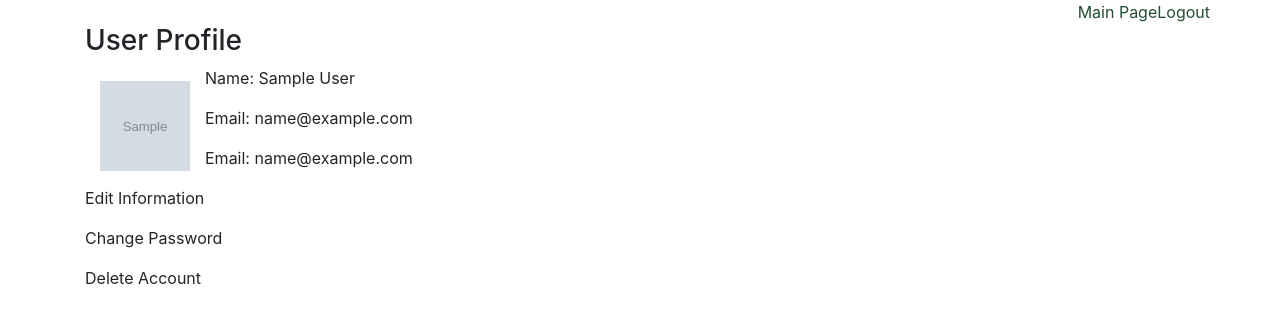
After one commit to elena-zelenskaya/django_succulents_store, a Django app: page /users/1/account in a window 1280 px wide. The commit adds this page. Shown: the top 323 px of the page. Run offline with Django 3.2, Linux system fonts and the light colour scheme; tables that the repository leaves empty hold one stand-in row (values such as "Sample post"); grey boxes marked "Sample" are stand-in pictures.

Commit message:
add registration/login logic and account page

```diff
--- a/plant/templates/login.html
+++ b/plant/templates/login.html
@@ -45,7 +45,7 @@
 	</head>
 
 	<body>
-		<div class="container">{% include 'partials/nav.html' %}
+		<div class="container">{% include 'partials/logo.html' %}
 
 
 			<div class="row">
--- a/static_files/css/styles.css
+++ b/static_files/css/styles.css
@@ -287,3 +287,21 @@ main div p {
 		font-weight: 700;
 	}
 }
+
+.nav_profile_picture {
+	width:50px;
+	height:50px;
+	object-fit: cover;
+}
+
+.page_profile_picture {
+	width:90px;
+	height:90px;
+	object-fit: cover;
+	float:left;
+	margin:15px;
+}
+
+nav .small {
+	font-size: 10px;
+}
--- a/user/models.py
+++ b/user/models.py
@@ -17,10 +17,6 @@ class UserManager(models.Manager):
             errors["last_name_letters"] = "Last name should only contain letters"
         else:
             session_data["last_name"] = post_data["last_name"]
-        if len(post_data["alias"]) < 2:
-            errors["alias_length"] = "Alias should be at least 2 characters"
-        else:
-            session_data["alias"] = post_data["alias"]
         if not EMAIL_REGEX.match(post_data["email"]):
             errors["invalid_email"] = "Invalid email address!"
         elif post_data["email"] in emails_list:
@@ -46,7 +42,7 @@ class User(models.Model):
     last_name = models.CharField(max_length=45)
     email = models.CharField(max_length=45)
     password = models.CharField(max_length=100)
-    avatar = models.FileField(upload_to="avatars", default='avatars/default_avatar.jpg')
+    profile_picture = models.FileField(upload_to="profile_pictures", default='profile_pictures/default.jpg')
     # orders = models.ForeignKey(Order, related_name = "users")
     created_at = models.DateTimeField(auto_now_add=True)
     updated_at = models.DateTimeField(auto_now=True)
--- /dev/null
+++ b/user/templates/user_info.html
@@ -0,0 +1,34 @@
+<!DOCTYPE html>
+<html lang="en">
+<head>
+	<meta charset="UTF-8">
+	<meta http-equiv="X-UA-Compatible" content="IE=edge">
+	<meta name="viewport" content="width=device-width, initial-scale=1.0">
+	<title>User Profile</title>
+	<link
+			rel="stylesheet"
+			href="https://cdn.jsdelivr.net/npm/bootstrap@4.6.0/dist/css/bootstrap.min.css"
+		/>
+		{% load static %}
+		<link rel="stylesheet" href="{% static 'all_styles/styles.css' %}" />
+</head>
+<body>
+	<div class="container">
+		<div class="row justify-content-end"><a class="breadcrumbs" href="/">Main Page</a>
+		<a class="breadcrumbs" href="/users/logout/">Logout</a></div>
+		<h3>User Profile</h3>
+		<div class="user-info">
+			<img class="page_profile_picture" src="{{user.profile_picture.url}}" alt="profile picture">
+			<p><span class="bold">Name:</span> {{user.full_name}}</p>
+			<p><span class="bold">Email:</span> {{user.email}}</p>
+			<p><span class="bold">Email:</span> {{user.email}}</p>
+		</div>
+		<div class="delete">
+			<p><span class="bold">Edit Information</span></p>
+			<p><span class="bold">Change Password</span> </p>
+			<p><span class="bold">Delete Account</span> </p>
+
+		</div>
+	</div>
+</body>
+</html>
--- a/user/urls.py
+++ b/user/urls.py
@@ -4,8 +4,8 @@ from . import views
 urlpatterns = [
     path('sign-in/', views.sign_in),
     path('log-in/', views.log_in),
-    # path("register/", views.register_user),
-    # path("login/", views.login_user),
-    # path("logout/", views.logout_user),
-    # path("<int:user_id>/", views.view_user),
+    path("sign-in/register/", views.register_user),
+    path("log-in/login/", views.login_user),
+    path("logout/", views.logout_user),
+    path("<int:user_id>/account", views.view_user),
 ]
--- a/user/views.py
+++ b/user/views.py
@@ -1,4 +1,7 @@
-from django.shortcuts import render, redirect, HttpResponse
+from django.shortcuts import render, redirect
+from django.contrib import messages
+from .models import User
+import bcrypt
 
 # Create your views here.
 def sign_in(request):
@@ -6,3 +9,56 @@ def sign_in(request):
 
 def log_in(request):
     return render(request, 'login.html')
+
+def all_users_emails():
+    all_users_emails = []
+    for user in User.objects.all():
+        all_users_emails.append(user.email)
+    return all_users_emails
+
+def register_user(request):
+    if request.method == "POST":
+        errors = User.objects.register_validator(request.session, request.POST, all_users_emails())
+        if len(errors) > 0:
+            for key, value in errors.items():
+                messages.error(request, value, extra_tags='register')
+            return redirect('/..')
+        else:
+            first_name = request.POST["first_name"]
+            last_name = request.POST["last_name"]
+            email = request.POST["email"]
+            password = request.POST["password"]
+            pw_hash = bcrypt.hashpw(password.encode(), bcrypt.gensalt()).decode()
+            new_user = User.objects.create(first_name = first_name, last_name = last_name, email = email, password = pw_hash)
+            if "profile_picture" in request.FILES:
+                profile_picture = request.FILES["profile_picture"]
+                new_user.profile_picture = profile_picture
+                new_user.save()
+            request.session['userid'] = new_user.id
+            return redirect("/")
+    request.session.flush()
+    return redirect("/")
+
+def login_user(request):
+    if request.method == "POST":
+        email = request.POST["email_login"]
+        password = request.POST["password_login"]
+        if not User.objects.authenticate(email, password):
+            messages.error(request, "Email and Password do not match", extra_tags='login')
+            return redirect("/..")
+        else:
+            user = User.objects.get(email=email)
+            request.session["userid"] = user.id
+            return redirect('/')
+    request.session.flush()
+    return redirect("/")
+
+def view_user(request, user_id):
+    context = {
+		"user": User.objects.get(id = user_id)
+	}
+    return render(request, 'user_info.html', context)
+
+def logout_user(request):
+    request.session.flush()
+    return redirect("/")
```
Also changed, not shown: plant/templates/partials/logo.html (added, +11 -0 lines), plant/templates/partials/nav.html (+8 -0 lines), plant/templates/registration.html (+5 -5 lines), plant/views.py (+8 -1 lines), static_files/images/profile_pictures/adc4e6c4bac2.jpg (added), static_files/images/profile_pictures/default.jpg (added), user/migrations/0001_initial.py (added).
